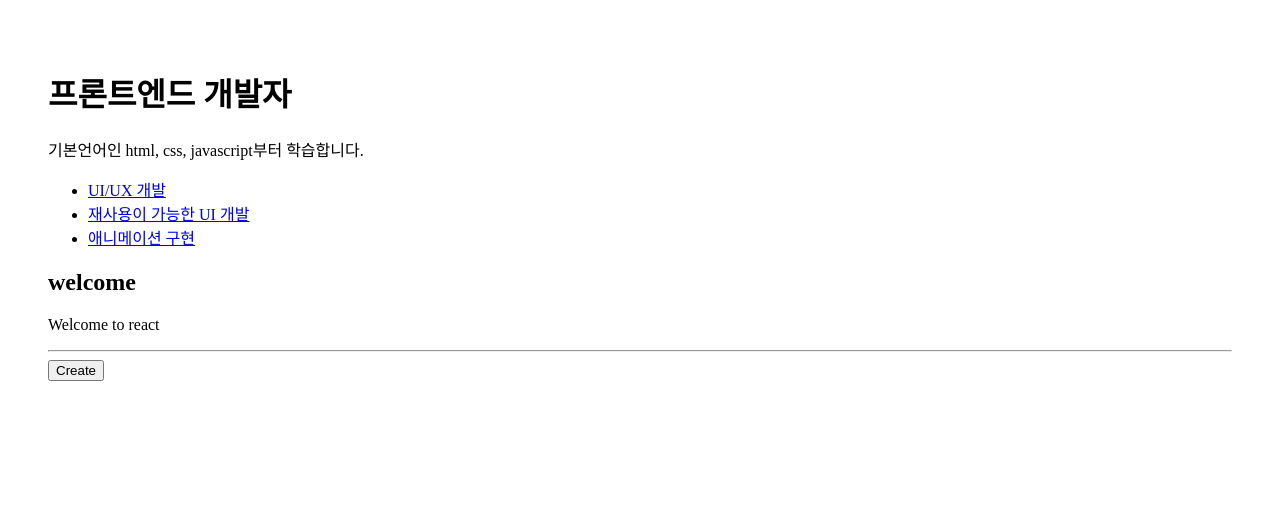
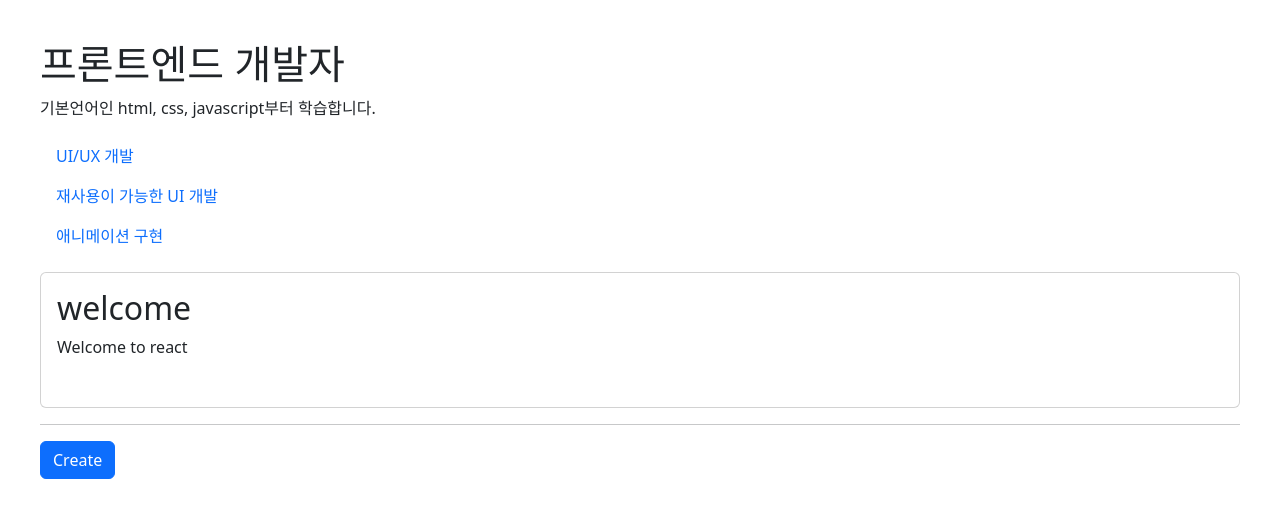
Before and after one commit to codus69/EST_FE13_React_Basic, a React (Vite) app: page / in a window 1280 px wide. Shown: the top 518 px of the page. Built offline with nearby package versions, Linux system fonts and the light colour scheme.

Commit message:
feat: 부트스트랩으로 css추가 (CDN방식)

```diff
--- a/index.html
+++ b/index.html
@@ -5,6 +5,12 @@
     <link rel="icon" type="image/svg+xml" href="/favicon.svg" />
     <meta name="viewport" content="width=device-width, initial-scale=1.0" />
     <title>react-basic</title>
+    <link
+      href="https://cdn.jsdelivr.net/npm/bootstrap@5.3.8/dist/css/bootstrap.min.css"
+      rel="stylesheet"
+      integrity="sha384-sRIl4kxILFvY47J16cr9ZwB07vP4J8+LH7qKQnuqkuIAvNWLzeN8tE5YBujZqJLB"
+      crossorigin="anonymous"
+    />
   </head>
   <body>
     <div id="root"></div>
--- a/src/App.jsx
+++ b/src/App.jsx
@@ -4,7 +4,7 @@ import Nav from './components/Nav';
 import MyArticle from './components/MyArticle';
 import { useState, useCallback, useMemo } from 'react';
 import Controls from './components/controls';
-import CreateArticle from './components/CreateArticle';
+import CreateArticle from './components/createArticle';
 import UpdateArticle from './components/UpdateArticle';
 import { v4 as uuidv4 } from 'uuid';
 
@@ -17,18 +17,23 @@ function App() {
     desc: '기본언어인 html, css, javascript부터 학습합니다.',
   });
   const [content, setContent] = useState([
-    { id: '1', title: 'UI/UX 개발', desc: '사용자 경험을 고려한 직관적이고 반응성 높은 화면 구현', level: '1' },
+    {
+      id: '1',
+      title: 'UI/UX 개발',
+      desc: '사용자 경험을 고려한 직관적이고 반응성 높은 화면 구현',
+      level: 1,
+    },
     {
       id: '2',
       title: '재사용이 가능한 UI 개발',
       desc: '컴포넌트 기반으로 동일한 UI를 효율적으로 재사용 가능',
-      level: '2',
+      level: 2,
     },
     {
       id: '3',
       title: '애니메이션 구현',
       desc: '상태 변화에 따른 자연스럽고 동적인 화면 효과 구현',
-      level: '5',
+      level: 3,
     },
   ]);
   // const [maxId, setMaxid] = useState(3);
@@ -37,30 +42,31 @@ function App() {
 
   let _title = null;
   let _desc = null;
+  let _level = null;
   let _article = null;
-  let _level = null;
 
   const selectedArticle = useMemo(() => content.find((item) => item.id === id), [content, id]);
 
   const handleDelete = () => {
     if (window.confirm('정말 삭제할까요')) {
       setContent((prev) => prev.filter((item) => item.id !== id));
-      setMode('welcome');
-    } else {
-      setMode('welcome');
     }
+    setMode('welcome');
   };
-
   const handleSubmitCreate = (_title, _desc, _level) => {
     const newId = uuidv4();
 
-    let _contents = content.concat({ id: newId, title: _title, desc: _desc, level: _level });
+    let _contents = content.concat({
+      id: newId,
+      title: _title,
+      desc: _desc,
+      level: _level,
+    });
     setContent(_contents);
     // setMaxid(newId);
     setId(newId);
     setMode('read');
   };
-
   const handleSubmitUpdate = (_title, _desc, _level) => {
     setContent((prev) =>
       prev.map((p) =>
@@ -126,18 +132,7 @@ function App() {
           setMode('welcome');
         }}
       />
-      {/* <header>
-        <h1
-          className="logo"
-          onClick={() => {
-            setMode("welcome");
-          }}
-        >
-          {subject.title}
-        </h1>
-        <p>{subject.desc}</p>
-      </header> */}
-      <Nav data={content} onChangeMode={handleChangeMode} />
+      <Nav data={content} id={id} onChangeMode={handleChangeMode} />
       {renderArticle()}
       <hr />
       <Controls
--- a/src/components/MyArticle.jsx
+++ b/src/components/MyArticle.jsx
@@ -1,14 +1,24 @@
 function MyArticle({ title, desc, level, onChangeMode, onDelete }) {
   console.log('MyArticle render');
   return (
-    <section>
-      <article>
-        <h2>{title}</h2>
-        <p>{desc}</p>
+    <section className="card mt-3 mb-3">
+      <article className="card-body">
+        <h2 className="card-title">{title}</h2>
+        <p className="card-text">{desc}</p>
         {level && <p>난이도:{level}</p>}
       </article>
-      {onChangeMode && <button onClick={onChangeMode}>수정</button>}
-      {onDelete && <button onClick={onDelete}>삭제</button>}
+      <div className="d-flex justify-content-end p-3 gap-1">
+        {onChangeMode && (
+          <button className="btn btn-secondary btn-sm" onClick={onChangeMode}>
+            수정
+          </button>
+        )}
+        {onDelete && (
+          <button className="btn btn-danger btn-sm" onClick={onDelete}>
+            삭제
+          </button>
+        )}
+      </div>
     </section>
   );
 }
--- a/src/components/Nav.jsx
+++ b/src/components/Nav.jsx
@@ -1,17 +1,18 @@
 //Nav 컴포넌트
 import { memo } from 'react';
 
-const Nav = memo(function Nav({ data, onChangeMode }) {
+const Nav = memo(function Nav({ id, data, onChangeMode }) {
   console.log('Nav render');
   const lists = data.map((d) => (
-    <li key={d.id}>
+    <li key={d.id} className="nav-item">
       <a
         href={`/${d.id}`}
-        data-id={d.id}
+        className={`nav-link ${d.id === id ? 'active' : ''}`}
+        // data-id={d.id}
         onClick={(e) => {
           // console.log(e.target.dataset.id);
           e.preventDefault();
-          onChangeMode(e.target.dataset.id);
+          onChangeMode(d.id);
         }}
       >
         {d.title}
@@ -22,7 +23,7 @@ const Nav = memo(function Nav({ data, onChangeMode }) {
 
   return (
     <nav>
-      <ul>{lists}</ul>
+      <ul className="nav flex-column nav-pills">{lists}</ul>
     </nav>
   );
 });
--- a/src/components/controls.jsx
+++ b/src/components/controls.jsx
@@ -3,6 +3,7 @@ function Controls({ onChangeMode }) {
   return (
     <div className="menu">
       <button
+        className="btn btn-primary"
         onClick={() => {
           onChangeMode();
         }}
```
